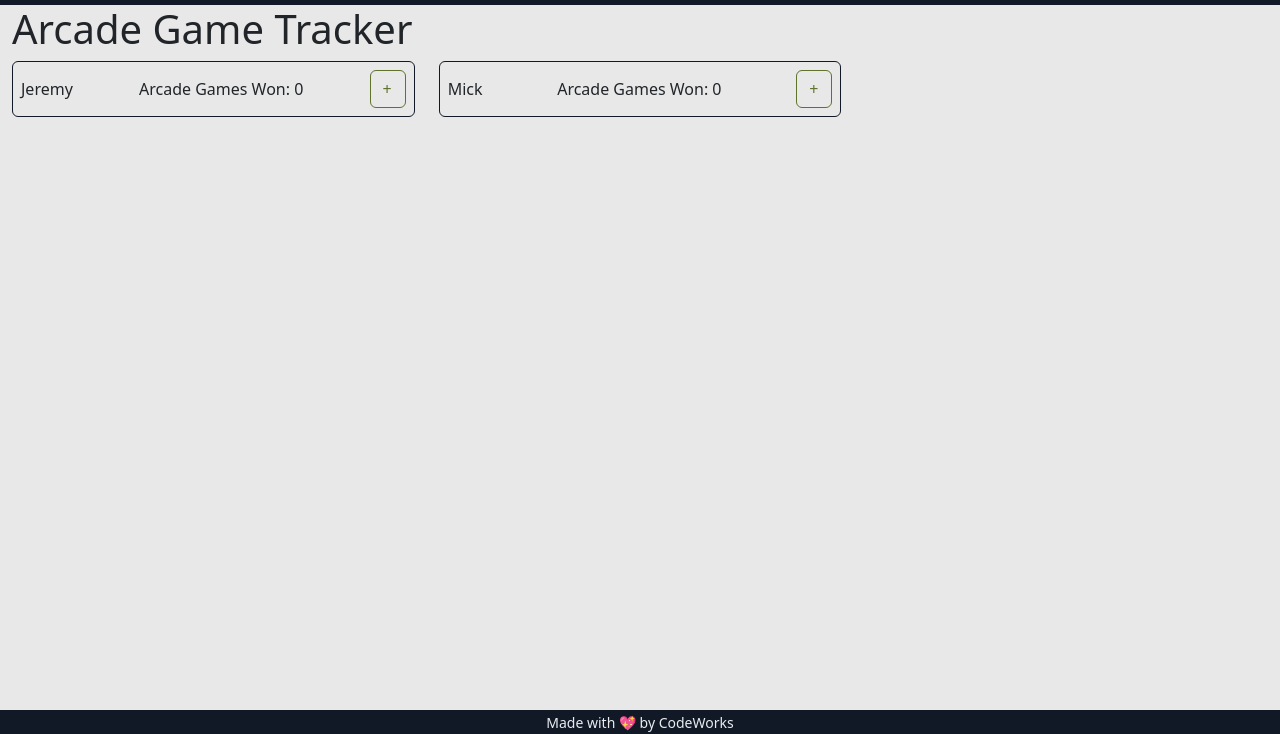
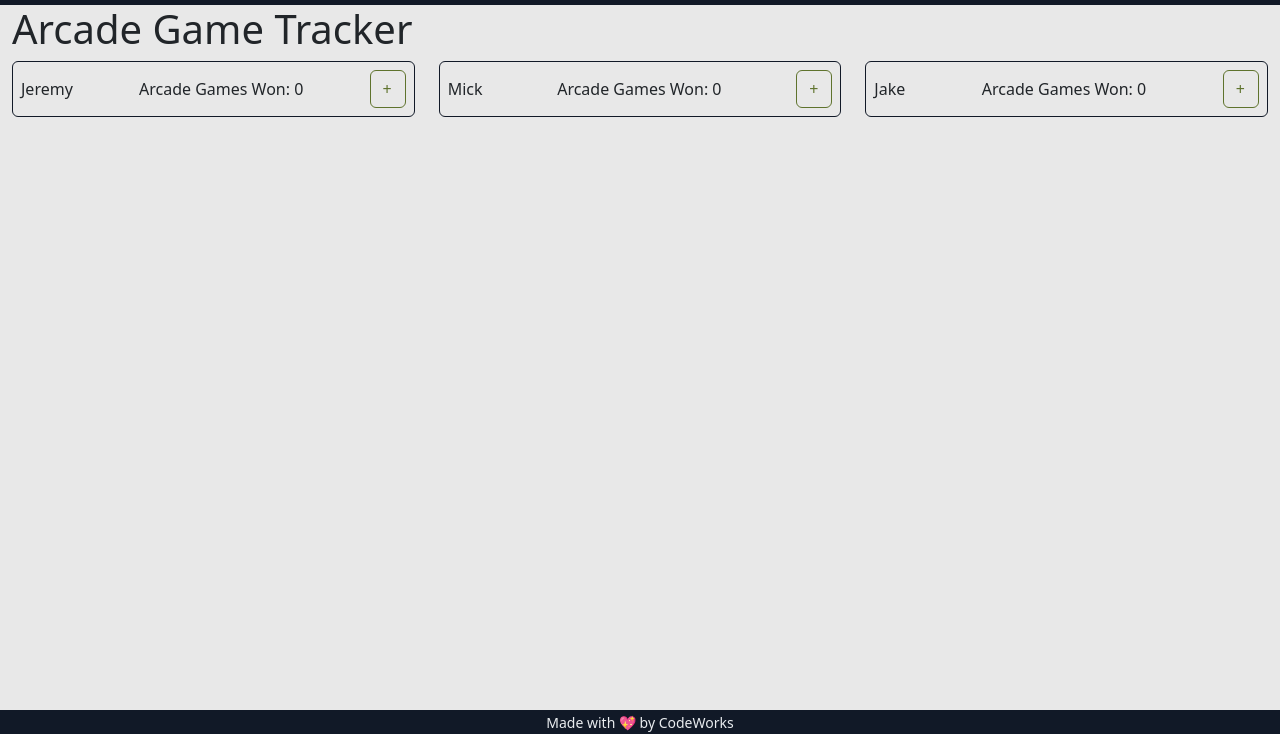
Before and after one commit to CodeWorks-FullStack/summer24_arcade_game_tracker, a website with bundled scripts: page index.html in a window 1280 px wide. Shown: the part 66-800 px from the top of the page. Built offline with nearby package versions, Linux system fonts and the light colour scheme; a script that the page names is missing.

Commit message:
drawing gamers

```diff
--- a/app/AppState.js
+++ b/app/AppState.js
@@ -17,6 +17,10 @@ class ObservableAppState extends EventEmitter {
       name: 'mick',
       score: 0
     },
+    {
+      name: 'jake',
+      score: 0
+    },
   ]
 }
 
--- a/app/controllers/GamersController.js
+++ b/app/controllers/GamersController.js
@@ -1,16 +1,39 @@
+import { AppState } from "../AppState.js";
 import { gamersService } from "../services/GamersService.js";
 
 // NOTE this is a definition for the object, or a blueprint
 export class GamersController {
   // NOTE the constructor method runs every time a class is constructed (built, newed up)
+  // NOTE the constructors for our controllers generally run on page load
   constructor() {
     console.log("GamersController Loaded");
     console.log("Constructors are cool");
+    // similar to calling function at the bottom of you js sheet
+    this.drawGamers()
   }
 
   increaseScore(gamerName) {
     console.log('Increasing score from the controller, and the gamer name is ' + gamerName);
     gamersService.increaseScore(gamerName)
+    // NOTE this keyword references another property on the same object
+    this.drawGamers()
+  }
+
+  drawGamers() {
+    const gamerCardsElement = document.getElementById('gamerCards')
+    let innerHTMLString = ''
+    const gamers = AppState.gamers
+    gamers.forEach((gamer) => innerHTMLString += `
+    <div class="col-12 col-md-4">
+      <div
+        class="d-flex gap-3 align-items-center justify-content-between border border-dark border-1 rounded mb-3 p-2">
+        <p class="mb-0 text-capitalize">${gamer.name}</p>
+        <p class="mb-0">Arcade Games Won: ${gamer.score}</p>
+        <button onclick="app.GamersController.increaseScore('${gamer.name}')" class="btn btn-outline-success">+</button>
+      </div>
+    </div>
+    `)
+    gamerCardsElement.innerHTML = innerHTMLString
   }
 
 }
--- a/index.html
+++ b/index.html
@@ -51,15 +51,16 @@
         </div>
       </div>
 
-      <div class="row">
-        <div class="col-4">
+      <div id="gamerCards" class="row">
+        <!-- NOTE drawn dynamically by controller on page load -->
+        <!-- <div class="col-4">
           <div
             class="d-flex gap-3 align-items-center justify-content-between border border-dark border-1 rounded mb-3 p-2">
             <p class="mb-0">Jeremy</p>
             <p class="mb-0">Arcade Games Won: 0</p>
-            <!-- NOTE throws error -->
-            <!-- <button onclick="increaseScore()" class="btn btn-outline-success">+</button> -->
-            <!-- NOTE have to access app first, then our controller, and then a method on that controller -->
+            NOTE throws error
+            <button onclick="increaseScore()" class="btn btn-outline-success">+</button>
+            NOTE have to access app first, then our controller, and then a method on that controller
             <button onclick="app.GamersController.increaseScore('jeremy')" class="btn btn-outline-success">+</button>
           </div>
         </div>
@@ -70,7 +71,7 @@
             <p class="mb-0">Arcade Games Won: 0</p>
             <button onclick="app.GamersController.increaseScore('mick')" class="btn btn-outline-success">+</button>
           </div>
-        </div>
+        </div> -->
       </div>
     </section>
 
```
